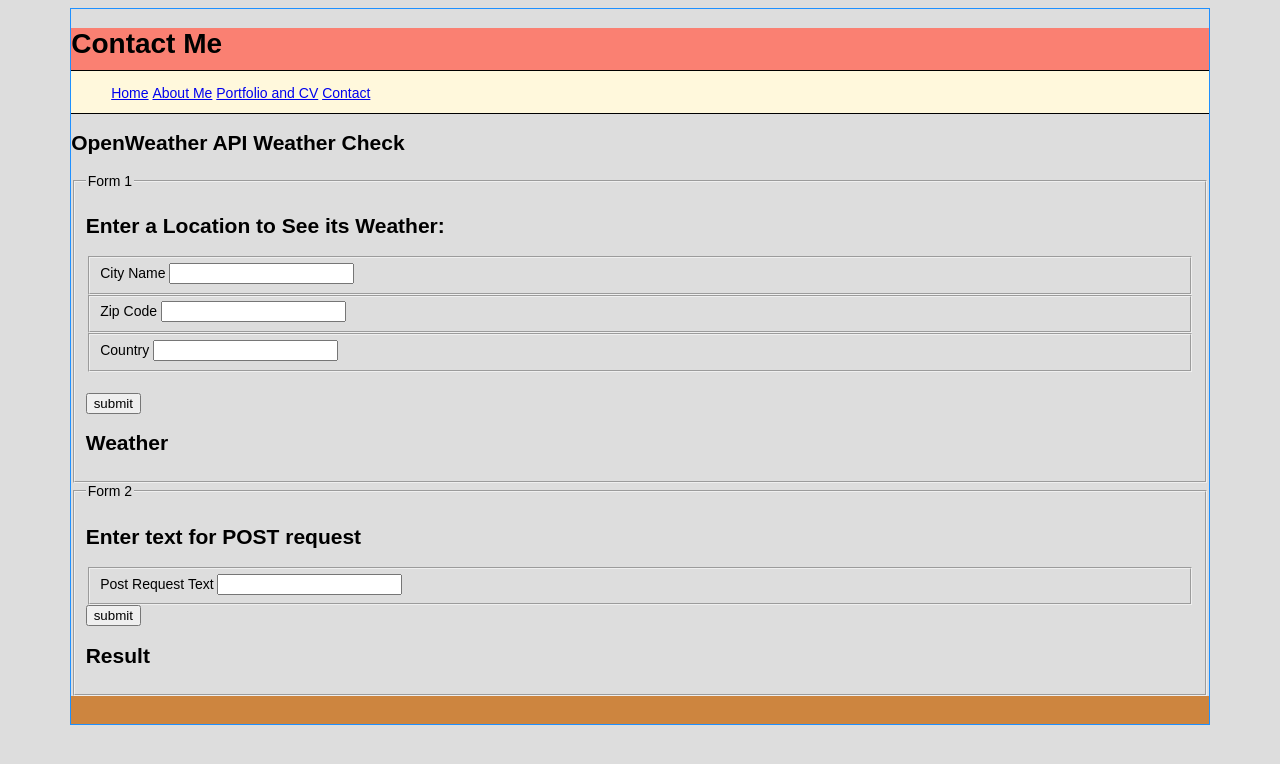
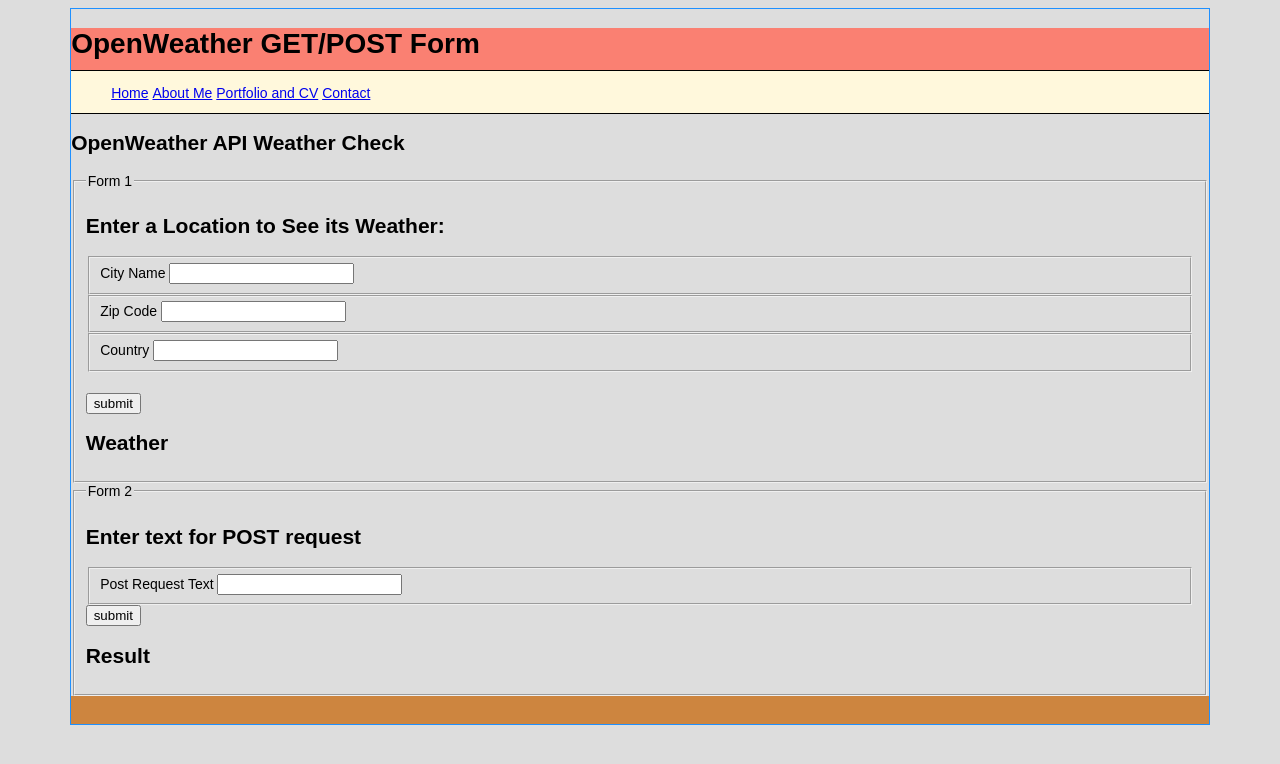
Before and after one commit to brod26/CS290WebProject, a plain HTML site: page pages/contact.html in a window 1280 px wide. Drawn offline with Linux system fonts and the light colour scheme.

Commit message:
Update contact.html

```diff
--- a/pages/contact.html
+++ b/pages/contact.html
@@ -6,13 +6,13 @@
     <meta http-equiv="X-UA-Compatible" content="IE=edge">
     <meta name="viewport" content="width=device-width, initial-scale=1.0">
     <link rel="stylesheet" href="../css/main.css">
-    <title>Contact Me</title>
+    <title>GET/POST Form</title>
 </head>
 
 <body>
     <div id=container>
         <div id=header>
-            <h1>Contact Me</h1>
+            <h1>OpenWeather GET/POST Form</h1>
         </div>
         <div id=navbar>
             <ul>
```
